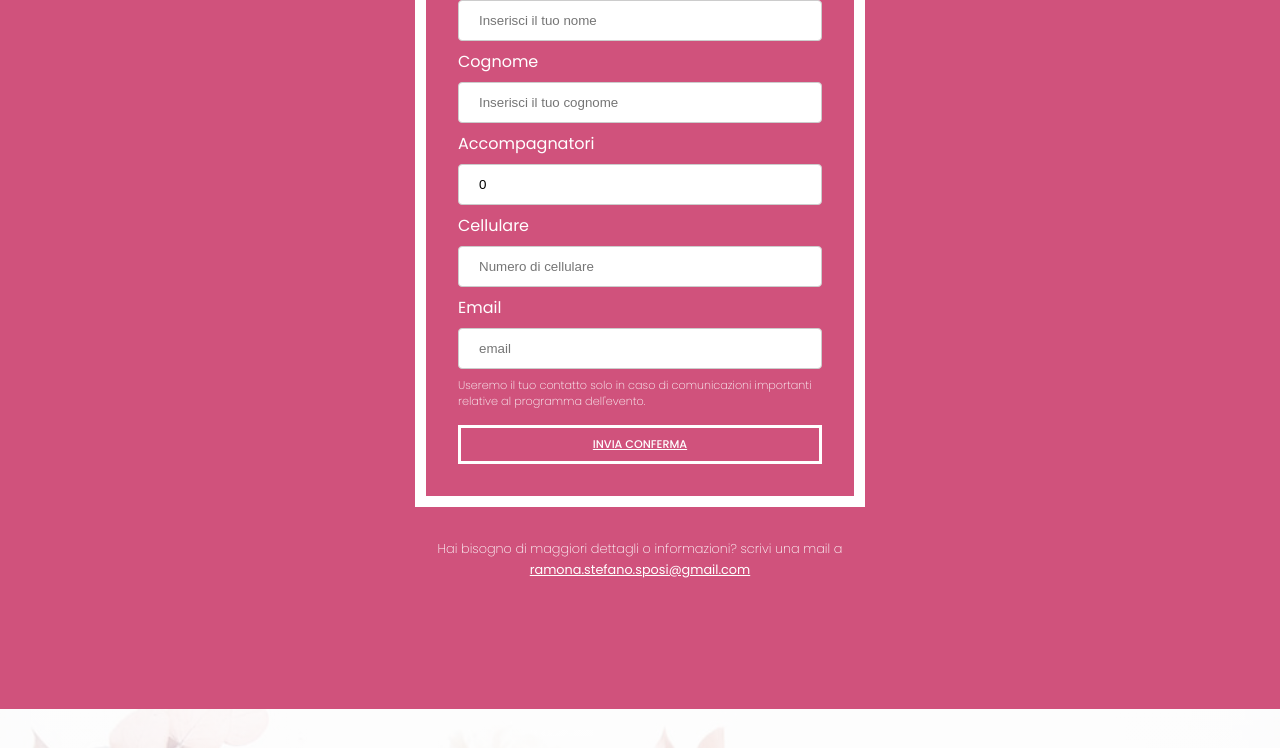
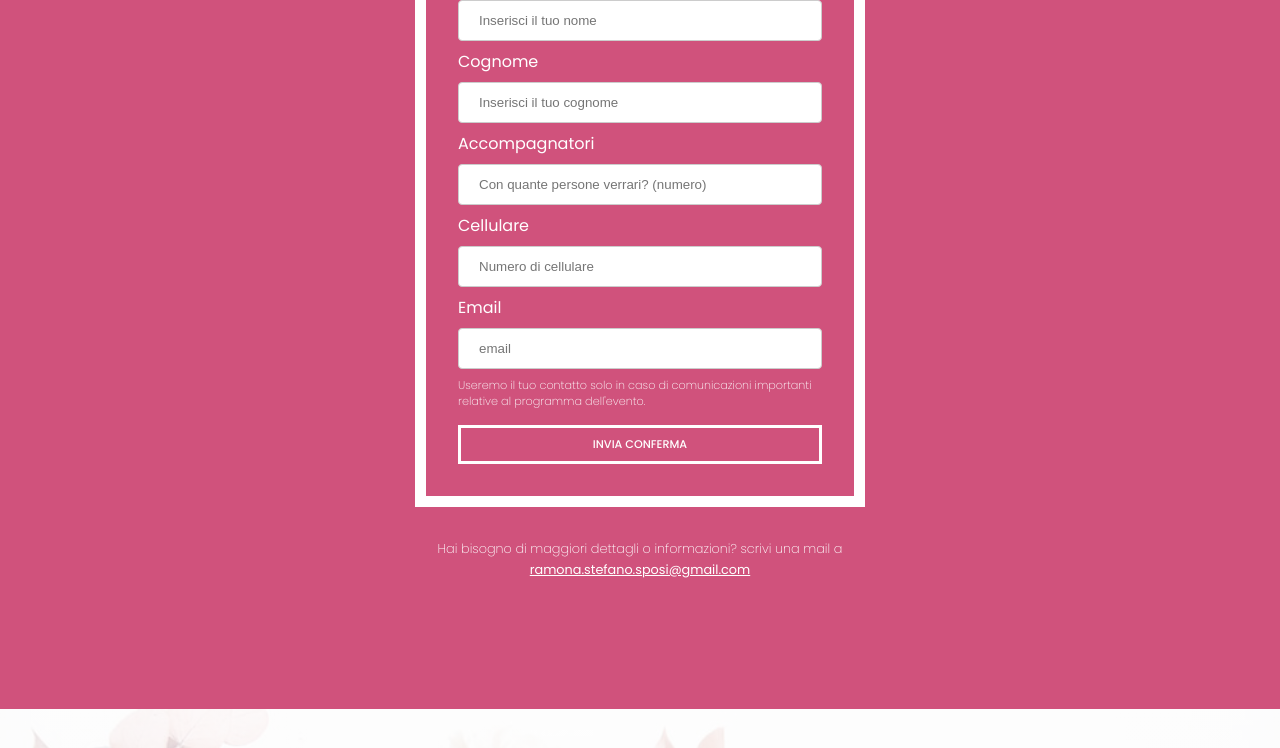
Before and after one commit to thelore85/project-marriage-ste, a Next.js app: page / in a window 1280 px wide. Shown: the part 2733-3481 px from the top of the page. Built offline with nearby package versions, Linux system fonts and the light colour scheme; a web font is replaced by a local one.

Commit message:
code cleaning

```diff
--- a/src/Components/Contact/Contact.js
+++ b/src/Components/Contact/Contact.js
@@ -43,15 +43,10 @@ const Contact = ({ serverUrl }) => {
   }
 
 
-
   const showEmailConfirmationPopUp = (status) => {
-
     if(status === true){ setEmailStatus(true)}
     else{ setEmailStatus(false)}
   }
-
-
-  console.log('status email', emailStatus)
 
 
 // const showEmailConfirmationPopUp = (status = 'pending') => {
@@ -87,11 +82,7 @@ const Contact = ({ serverUrl }) => {
   .then(message => {
     console.log('Email delivery: ', message)
   })
-
-
 }
-
-
 
   return (
     <section id='contact' className={styles.contact}>
@@ -111,14 +102,14 @@ const Contact = ({ serverUrl }) => {
             <label htmlFor="lname">Cognome</label>
             <input type="text" id="lname" name="lastname" className={styles.inputField} placeholder="Inserisci il tuo cognome" onChange={ handleFormLastName } />
             <label htmlFor="country">Accompagnatori</label>
-            <input type="number" id="accompagnatori" name="accompagnatori" className={styles.inputField} placeholder="Con quante persone verrari? (numero)" value={0} min="0" max="10" onChange={handleGuest} />
+            <input type="number" id="accompagnatori" name="accompagnatori" className={styles.inputField} placeholder="Con quante persone verrari? (numero)" min="0" max="10" onChange={handleGuest} />
             <label htmlFor="fname">Cellulare</label>
             <input type="tel" id="lname" name="lastname" className={styles.inputField} placeholder="Numero di cellulare" onChange={handlePhone}/>
             <label htmlFor="fname">Email</label>
             <input type="email" id="lname" name="lastname" className={styles.inputField} placeholder="email" onChange={handleEmail}/>
             <p>Useremo il tuo contatto solo in caso di comunicazioni importanti relative al programma dell'evento.</p>
 
-            <a href="#contact" className='button-white' onClick={emailSending} >invia conferma</a>
+            <a className='button-white' onClick={emailSending} >invia conferma</a>
           </form>
         </div>
 
@@ -128,8 +119,7 @@ const Contact = ({ serverUrl }) => {
         </div>
 
         {
-          emailStatus === 'pending' ? null : (
-            emailStatus ? (
+          emailStatus === 'pending' ? null : ( emailStatus ? (
               <div className={styles.badgeOk}>
                 <p>Grazie per aver confermato! <br />
                 Ti aspettiamo alla nostra cerimonia</p>
@@ -139,14 +129,8 @@ const Contact = ({ serverUrl }) => {
                 <p>Invio email fallito! <br />
                 tutti i campi sono obbligatori</p>
               </div>
-            )
-          )
+            ))
         }
-
-
-
-
-
 
       </div>
     </section>
--- a/src/Components/Contact/Contact.module.css
+++ b/src/Components/Contact/Contact.module.css
@@ -40,6 +40,7 @@
   border-radius: 4px;
   box-sizing: border-box;
   background-color: white;
+  color: var(--on-primary)
 }
 
 .inputSubmit:hover {
```
